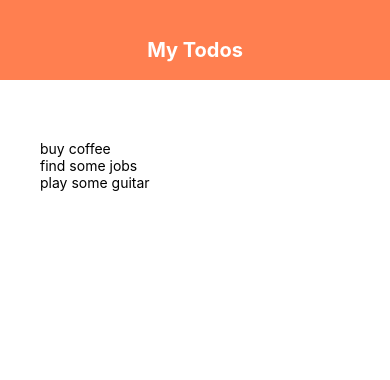
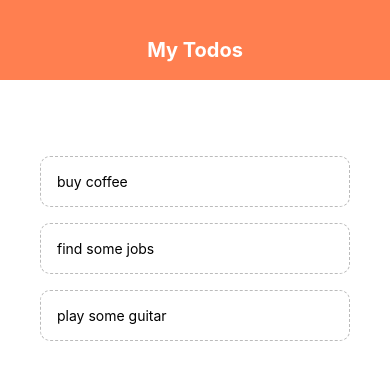
Before and after one commit to blumaa/todolist-react-native, a React Native app: screen / in a window 390 px wide. Shown: the top 380 px of the page. Built offline with nearby package versions, Linux system fonts and the light colour scheme.

Commit message:
todoItem component

```diff
--- a/App.js
+++ b/App.js
@@ -1,6 +1,7 @@
 import React, { useState } from 'react';
-import { StyleSheet, Text, View, FlatList } from 'react-native';
+import { StyleSheet, Text, View, FlatList, TouchableOpacity } from 'react-native';
 import Header from './components/Header'
+import TodoItem from './components/TodoItem'
 
 export default function App() {
   const [ todos, setTodos ] = useState([
@@ -8,6 +9,13 @@ export default function App() {
     { text: 'find some jobs', key: '2' },
     { text: 'play some guitar', key: '3' },
   ])
+
+  const clickHandler = (id) => {
+    console.log(id)
+    setTodos((prevTodos)=> {
+      return( prevTodos.filter((todo) => todo.key != id))
+    })
+  }
   return (
     <View style={styles.container}>
       {/* header */}
@@ -18,7 +26,7 @@ export default function App() {
           <FlatList
             data={todos}
             renderItem={ ({ item }) => (
-              <Text>{item.text}</Text>
+              <TodoItem item={item} clickHandler={clickHandler}/>
             )}
             />
         </View>
--- /dev/null
+++ b/components/TodoItem.js
@@ -0,0 +1,25 @@
+import React from 'react';
+import {
+  Text,
+  StyleSheet,
+  TouchableOpacity
+} from 'react-native';
+
+const TodoItem = ({item, clickHandler }) => (
+  <TouchableOpacity onPress={()=> clickHandler(item.key)}>
+    <Text style={styles.item}>{item.text}</Text>
+  </TouchableOpacity>
+);
+
+export default TodoItem;
+
+const styles = StyleSheet.create({
+  item: {
+    padding: 16,
+    marginTop: 16,
+    borderColor: '#bbb',
+    borderWidth: 1,
+    borderStyle: 'dashed',
+    borderRadius: 10
+  },
+});
```
